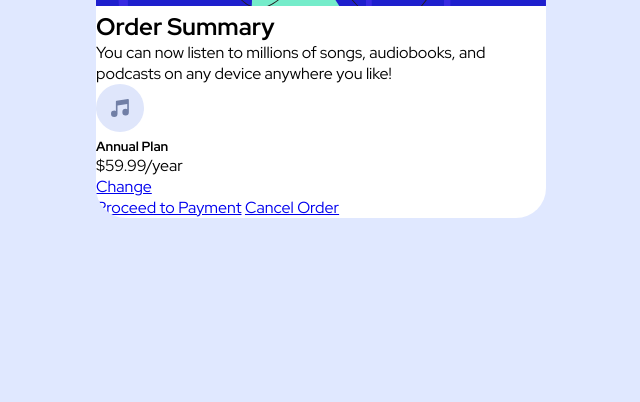
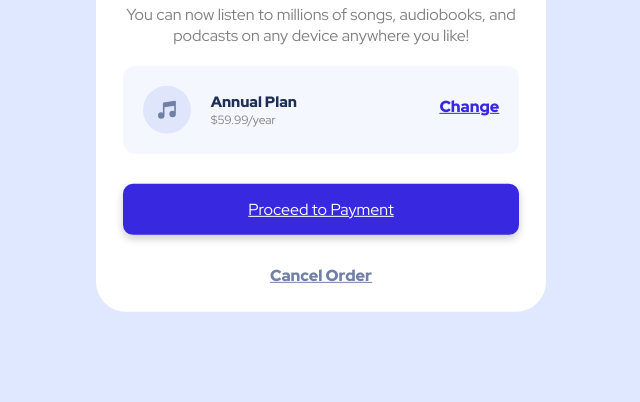
Before and after one commit to sherrenjie/frontend-mentor-challenge-order-summary-component, a plain HTML site: page index.html in a window 1280 px wide. Shown: the part 398-800 px from the top of the page, without its empty margins (319-959 px from the left). Drawn offline with Linux system fonts and the light colour scheme.

Commit message:
finished css

```diff
--- a/style.css
+++ b/style.css
@@ -13,6 +13,7 @@ body{
     background-size: contain;
     background-color: hsl(225, 100%, 94%);
     position: relative;
+    font-size: 16px;
 
 }
 
@@ -26,3 +27,98 @@ body{
     border-radius: 30px;
     overflow: hidden;
 }
+
+.text{
+    padding: 20pt;
+    text-align: center;
+}
+
+.order-summary{
+    color:hsl(223, 47%, 23%);
+    font-weight: 900;
+    font-size: 30px;
+    margin-bottom: 20px;
+}
+
+.text p.subtitle{
+    color: grey;
+    margin-bottom: 20px;;
+}
+
+.annual-plan{
+    background-color: hsl(225, 100%, 98%);
+    border-radius: 12px;
+    display: flex;
+    padding: 20px;
+}
+
+.left{
+    display: flex;
+    align-items: center;
+    text-align: left;
+}
+
+.left div{
+    margin-left: 20px;
+}
+
+.left h5{
+    font-weight: 900;
+    font-size: 15px;
+    color: hsl(223, 47%, 23%);
+}
+
+.left p{
+    color: grey;
+    font-size: 12px;
+}
+
+.annual-plan a{
+    font-weight: 900;
+    color: hsl(245, 75%, 52%);
+    margin-left: auto;
+    padding-top: 3%;
+
+}
+
+a.proceed-button {
+    display: block;
+    color: white;
+    background-color: hsl(245, 75%, 52%);
+    padding: 15px 0;
+    border-radius: 10px;
+    margin: 30px 0;
+    box-shadow: 0 4px 8px rgba(0, 0, 0, 0.2);
+}
+
+a.proceed-button:hover{
+    background-color: hsl(224, 23%, 55%);
+}
+
+a.cancel-button{
+    background-color: white ;
+    color: hsl(224, 23%, 55%);
+    font-weight: 900;
+}
+
+@media only screen and (max-width: 425px){
+    .container{
+        max-width: 80%
+    }
+    body{
+        background-image: url(/images/pattern-background-mobile.svg);
+        font-size: 12px;
+    }
+
+    .order-summary{
+        font-size: 20px;
+    }
+
+    div.annual-pan{
+        padding: 10px;
+    }
+
+    left div{
+        margin-left: 10px;
+    }
+}
```
